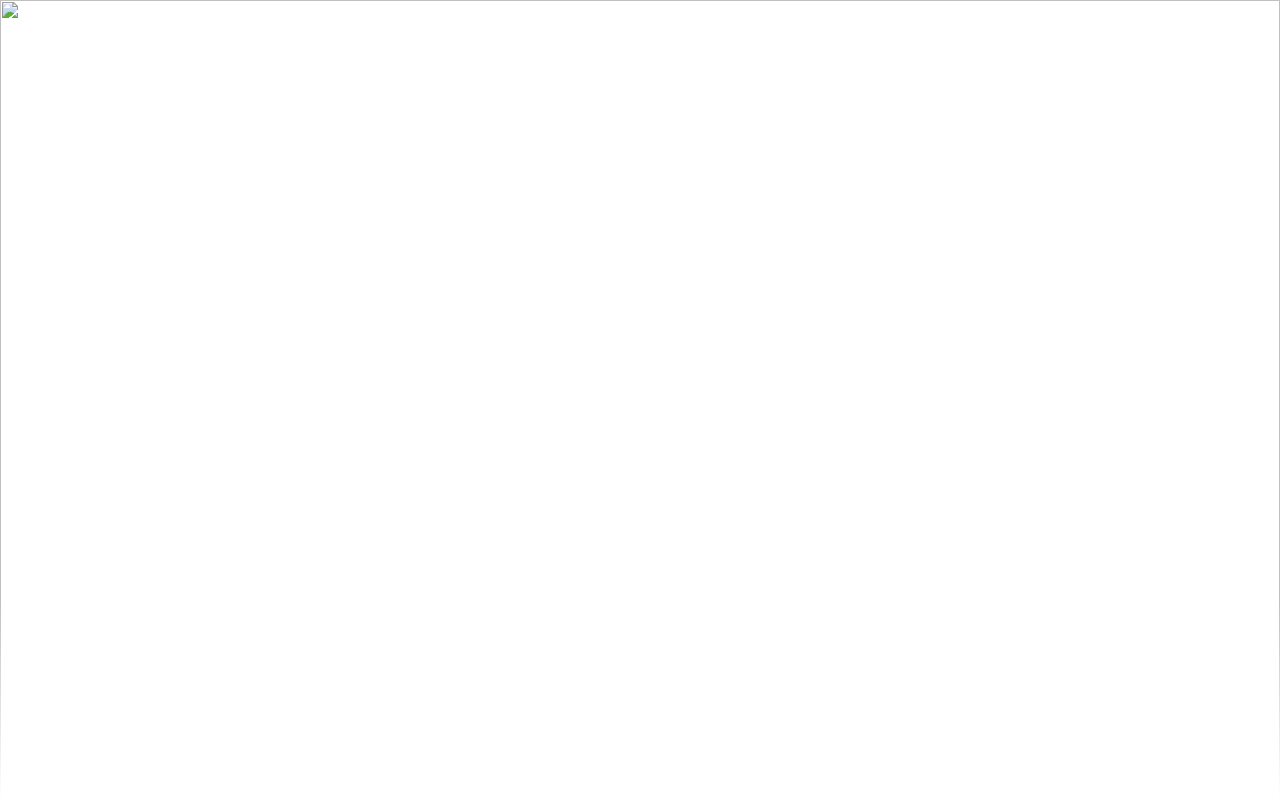
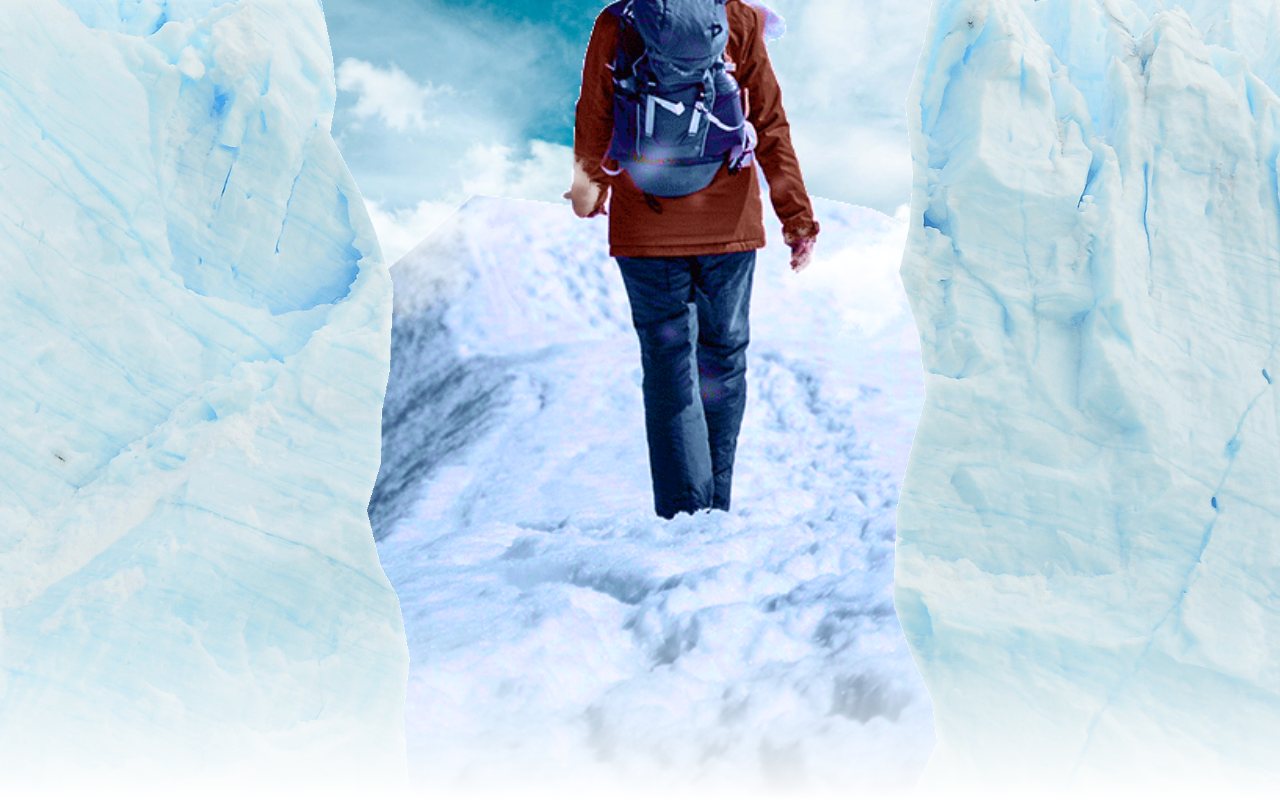
Before and after one commit to aryan-tayal/Mountains-Parallax, a plain HTML site: page index.html in a window 1280 px wide. Shown: the top 800 px of the page. Drawn offline with Linux system fonts and the light colour scheme.

Commit message:
Update index.html

```diff
--- a/index.html
+++ b/index.html
@@ -9,13 +9,13 @@
   </head>
   <body>
     <section id="top">
-      <img src="imgs/bg.jpg" id="bg" />
+      <img src="bg.jpg" id="bg" />
       <h2 id="text">Mountains</h2>
-      <img src="imgs/man.png" id="man" />
-      <img src="imgs/clouds_1.png" id="clouds_1" />
-      <img src="imgs/clouds_2.png" id="clouds_2" />
-      <img src="imgs/mountain_left.png" id="mountain_left" />
-      <img src="imgs/mountain_right.png" id="mountain_right" />
+      <img src="man.png" id="man" />
+      <img src="clouds_1.png" id="clouds_1" />
+      <img src="clouds_2.png" id="clouds_2" />
+      <img src="mountain_left.png" id="mountain_left" />
+      <img src="mountain_right.png" id="mountain_right" />
     </section>
     <section id="sec">
       <h2>Welcome to the Mountains</h2>
```
